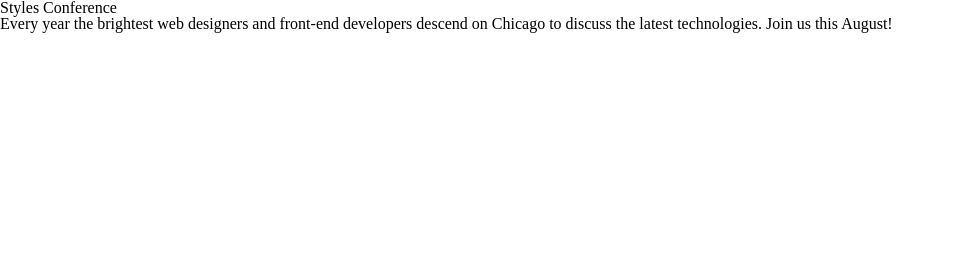
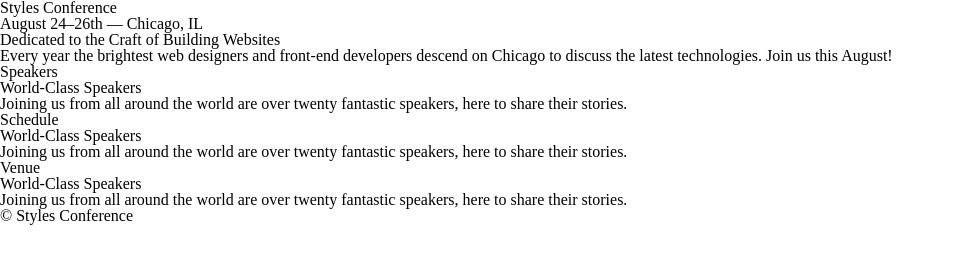
Before and after one commit to gorkusham/styles-conference, a plain HTML site: page index.html in a window 1280 px wide. Shown: the whole page, without its empty margins (0-954 px from the left). Drawn offline with Linux system fonts and the light colour scheme.

Commit message:
less2 Building Structure

```diff
--- a/index.html
+++ b/index.html
@@ -7,6 +7,32 @@
 	</head>
 	<body>
 		<h1>Styles Conference</h1>
-		<p>Every year the brightest web designers and front-end developers descend on Chicago to discuss the latest technologies. Join us this August!</p>
+		<h2>August 24&ndash;26th &mdash; Chicago, IL</h2>
+
+		<section>
+			<h2>Dedicated to the Craft of Building Websites</h2>
+			<p>Every year the brightest web designers and front-end developers descend on Chicago to discuss the latest technologies. Join us this August!</p>
+
+			<section>
+				<h5>Speakers</h5>
+				<h3>World-Class Speakers</h3>
+				<p>Joining us from all around the world are over twenty fantastic speakers, here to share their stories.</p>
+			</section>
+			<section>
+				<h5>Schedule</h5>
+				<h3>World-Class Speakers</h3>
+				<p>Joining us from all around the world are over twenty fantastic speakers, here to share their stories.</p>
+			</section>
+			<section>
+				<h5>Venue</h5>
+				<h3>World-Class Speakers</h3>
+				<p>Joining us from all around the world are over twenty fantastic speakers, here to share their stories.</p>
+			</section>
+		</section>
+
+		<footer>
+			  <small>&copy; Styles Conference</small>
+		</footer>
+
 	</body>
 </html>
```
